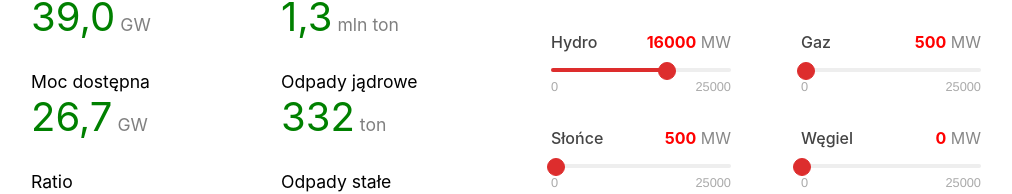
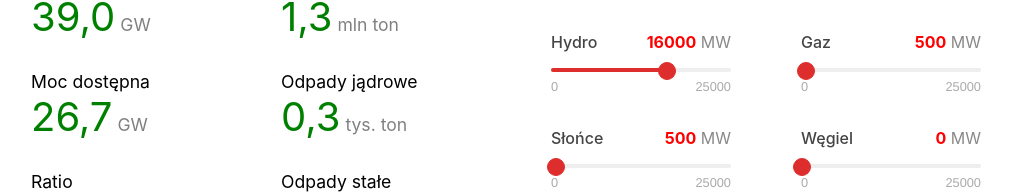
Before and after one commit to sin/energy-calc, a React (Create React App) app: page / in a window 1280 px wide. Shown: the part 323-517 px from the top of the page, without its empty margins (109-1121 px from the left). Built offline with nearby package versions, Linux system fonts and the light colour scheme.

Commit message:
Normalize waste units

```diff
--- a/src/components/App/App.js
+++ b/src/components/App/App.js
@@ -47,11 +47,11 @@ class App extends Component {
     const { nuclear, hydro, solar, wind, chp, gas, coal, oil, demand } = installedPowers
 
     const CO2 = formatCO2(fuelTable.reduce((a, b) => a + b[3], 0))
-    const nuclearWaste = fuelTable[0][2]
-    const waste = formatWaste(fuelTable.reduce((a, b) => a + b[2], 0) - nuclearWaste)
+    const nuclearW = fuelTable[0][2]
+    const nuclearWaste = formatWaste(nuclearW)
+    const waste = formatWaste(fuelTable.reduce((a, b) => a + b[2], 0) - nuclearW)
     const hasDeficit = demand - powerAvailable > 0
 
-    console.log({ powerAvailable, demand })
     return (
       <div className="App">
         <div className="row">
@@ -87,7 +87,7 @@ class App extends Component {
               </div>
               <div className="column">
                 <InfoBox name="Emisje CO2" value={CO2} unit={'mln ton'} />
-                <InfoBox name="Odpady jądrowe" value={nuclearWaste} unit={'ton'} />
+                <InfoBox name="Odpady jądrowe" value={nuclearWaste} unit={'tys. ton'} />
                 <InfoBox name="Odpady stałe" value={waste} unit={'tys. ton'} />
               </div>
             </div>
```
